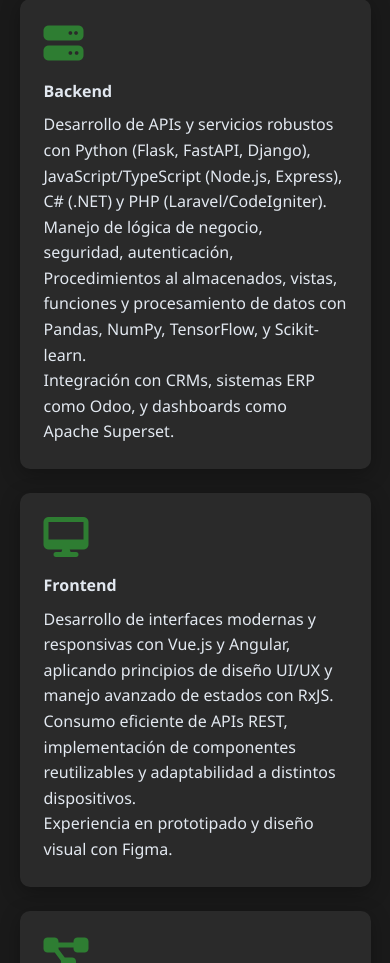
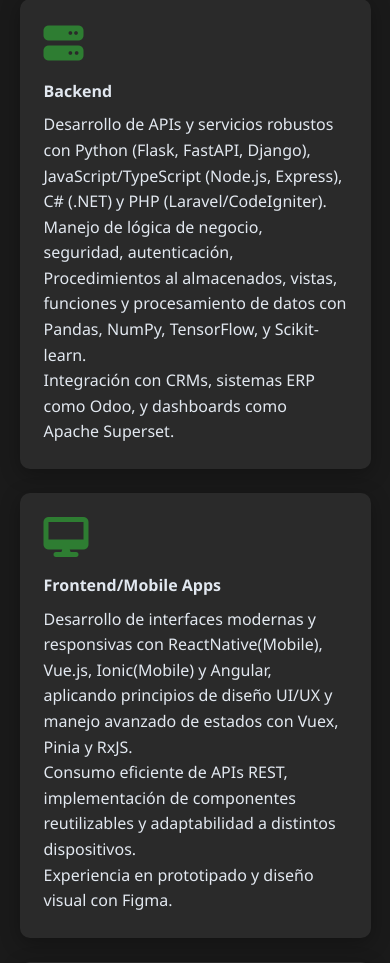
Before and after one commit to shashinvision/resume, a Flask app: page / in a window 390 px wide. Shown: the part 2278-3241 px from the top of the page. Run offline with Flask 3, Linux system fonts and the light colour scheme.

Commit message:
Add mobile skills

```diff
--- a/requirements.txt
+++ b/requirements.txt
@@ -8,4 +8,3 @@ Werkzeug==3.0.2
 sqlalchemy
 flask-sqlalchemy
 gunicorn
-flask
--- a/templates/index.html
+++ b/templates/index.html
@@ -135,11 +135,11 @@
 
               <div class="skill-card">
                 <i class="fas fa-desktop"></i>
-                <h4>Frontend</h4>
+                <h4>Frontend/Mobile Apps</h4>
                 <p>
-                  Desarrollo de interfaces modernas y responsivas con Vue.js y
+                  Desarrollo de interfaces modernas y responsivas con ReactNative(Mobile), Vue.js, Ionic(Mobile) y
                   Angular, aplicando principios de diseño UI/UX y manejo
-                  avanzado de estados con RxJS.
+                  avanzado de estados con Vuex, Pinia y RxJS.
                 </p>
                 <p>
                   Consumo eficiente de APIs REST, implementación de componentes
```
